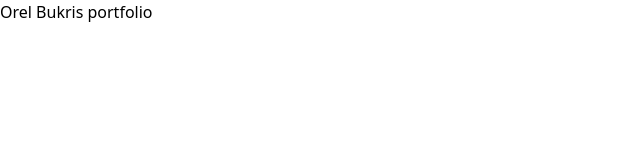
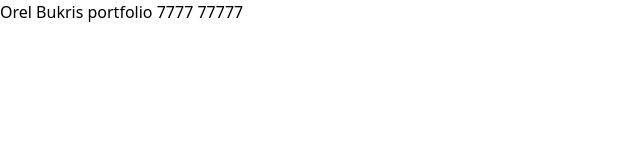
Before and after one commit to Orel7777/orel-bukris-portfolio, a Next.js app: page / in a window 1280 px wide. Shown: the top 160 px of the page, without its empty margins (0-640 px from the left). Built offline with nearby package versions, Linux system fonts and the light colour scheme.

Commit message:
second222

```diff
--- a/app/page.tsx
+++ b/app/page.tsx
@@ -5,7 +5,7 @@ export default function Home() {
     <main className="relative bg-black-100 flex-justify-center
     items-center flex-col overflow-hidden mx-auto sm:px-10 px-5">
       <div className="max-w-7xl w-full">
-        <h1>Orel Bukris portfolio</h1>
+        <h1>Orel Bukris portfolio 7777 77777</h1>
       </div>
     </main>
   );
```
